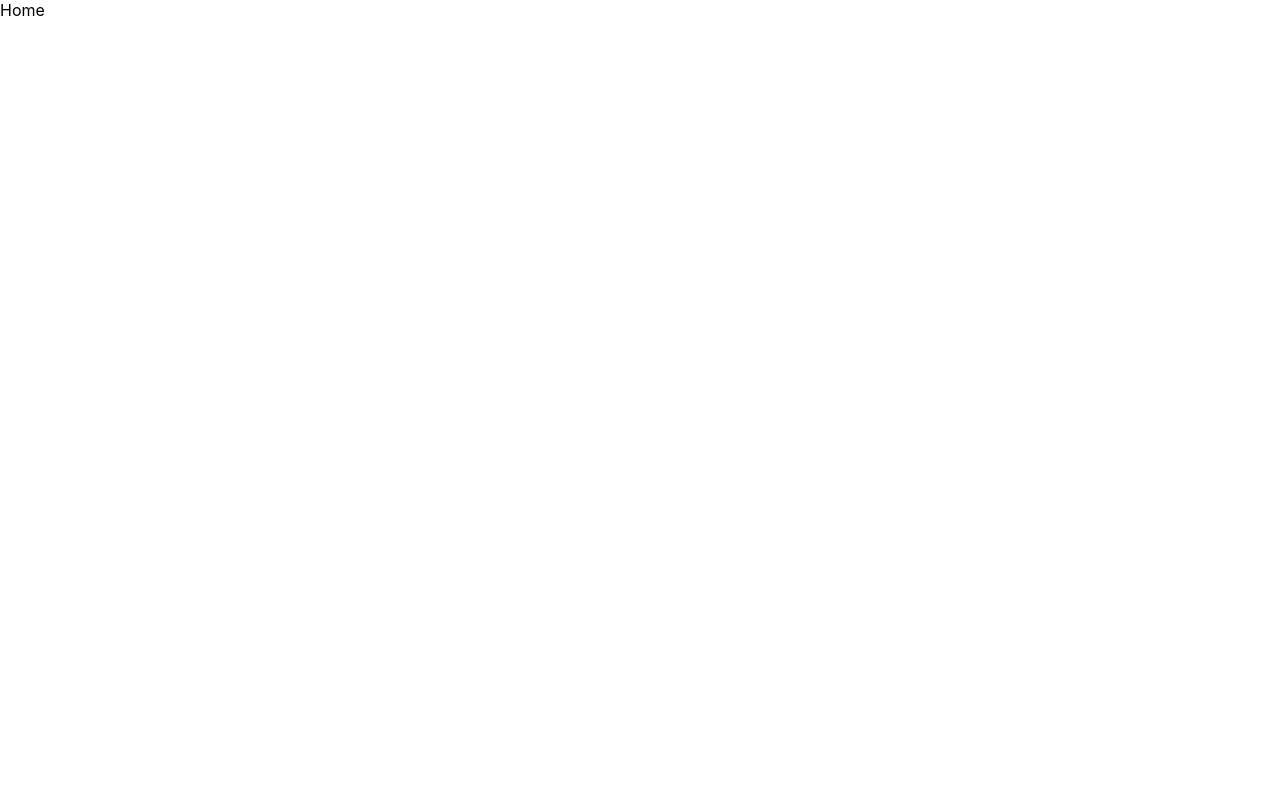
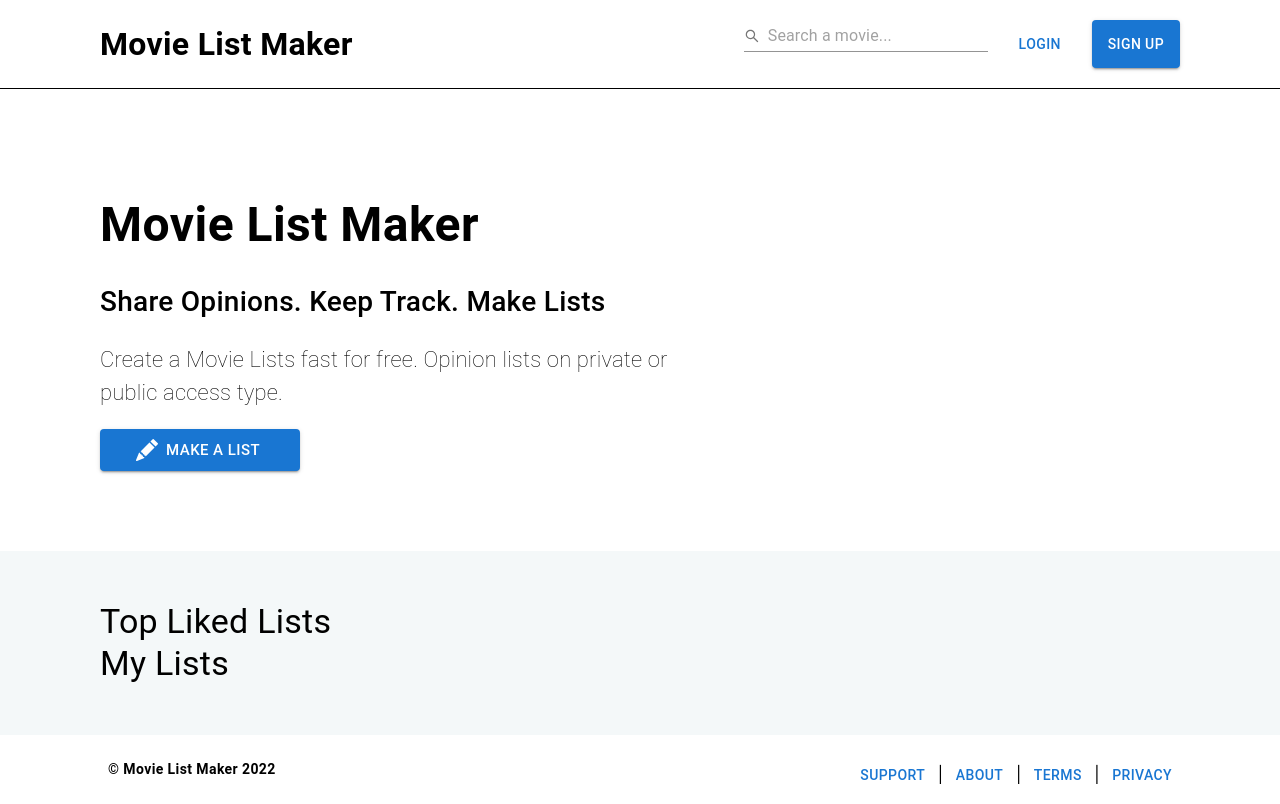
Before and after one commit to deepdarshan21/Movie-List-Maker, a React (Create React App) app in the folder client/: page / in a window 1280 px wide. Built offline with nearby package versions, Linux system fonts and the light colour scheme; the HTML template or start-up script is replaced by a standard one.

Commit message:
home page

```diff
--- a/client/package.json
+++ b/client/package.json
@@ -3,11 +3,15 @@
   "version": "0.1.0",
   "private": true,
   "dependencies": {
+    "@emotion/react": "^11.9.3",
+    "@emotion/styled": "^11.9.3",
+    "@mui/material": "^5.8.6",
     "@testing-library/jest-dom": "^5.16.4",
     "@testing-library/react": "^13.3.0",
     "@testing-library/user-event": "^13.5.0",
     "react": "^18.2.0",
     "react-dom": "^18.2.0",
+    "react-icons": "^4.4.0",
     "react-router": "^6.3.0",
     "react-router-dom": "^6.3.0",
     "react-scripts": "5.0.1",
--- /dev/null
+++ b/client/src/components/Footer/Footer.css
@@ -0,0 +1,14 @@
+.footer {
+    display: flex;
+    justify-content: space-between;
+}
+
+.footer > * {
+    margin: 22.178px 0 10px 0;
+}
+
+.footer > * > * {
+    margin: 0;
+    color: black;
+    text-transform: none;
+}
--- /dev/null
+++ b/client/src/components/Footer/Footer.jsx
@@ -0,0 +1,20 @@
+import "./Footer.css";
+import { Button } from "@mui/material";
+
+const Footer = (props) => {
+    return (
+        <footer className="footer">
+            <Button variant="text">
+                <h4>© Movie List Maker 2022</h4>
+            </Button>
+            <span>
+                <Button variant="text">Support</Button> {" | "}
+                <Button variant="text">About</Button> {" | "}
+                <Button variant="text">Terms</Button> {" | "}
+                <Button variant="text">Privacy</Button>
+            </span>
+        </footer>
+    );
+};
+
+export default Footer;
--- /dev/null
+++ b/client/src/components/Footer/index.js
@@ -0,0 +1 @@
+export { default } from "./Footer";
--- /dev/null
+++ b/client/src/components/Navbar/Navbar.css
@@ -0,0 +1,23 @@
+.nav {
+    display: flex;
+    /* justify-content: space-between; */
+    padding-top: 20px;
+    padding-bottom: 20px;
+    border-bottom: 1px solid;
+}
+
+.nav-title {
+    flex: 1;
+    font-size: 36px;
+    font-weight: 800;
+}
+
+.nav-links {
+    flex: 1;
+    display: flex;
+    justify-content: flex-end;
+}
+
+.nav-links > * {
+    margin-left:20px;
+}
--- /dev/null
+++ b/client/src/components/Navbar/Navbar.jsx
@@ -0,0 +1,83 @@
+import "./Navbar.css";
+import { Typography, TextField, InputAdornment, Button, Avatar } from "@mui/material";
+import { AiOutlineSearch } from "react-icons/ai";
+
+const Navbar = (props) => {
+    const { isAlreadyLogin, userName } = props;
+
+    function stringToColor(string) {
+        let hash = 0;
+        let i;
+
+        /* eslint-disable no-bitwise */
+        for (i = 0; i < string.length; i += 1) {
+            hash = string.charCodeAt(i) + ((hash << 5) - hash);
+        }
+
+        let color = "#";
+
+        for (i = 0; i < 3; i += 1) {
+            const value = (hash >> (i * 8)) & 0xff;
+            color += `00${value.toString(16)}`.slice(-2);
+        }
+        /* eslint-enable no-bitwise */
+
+        return color;
+    }
+
+    function stringAvatar(name) {
+        return {
+            sx: {
+                bgcolor: stringToColor(name),
+            },
+            children: `${name.split(" ")[0][0]}`,
+        };
+    }
+
+    return (
+        <nav className="nav">
+            <Typography
+                component="h2"
+                className="nav-title"
+                sx={{ fontSize: "32px", fontWeight: "600" }}
+            >
+                Movie List Maker
+            </Typography>
+            <span className="nav-links">
+                <TextField
+                    InputProps={{
+                        startAdornment: (
+                            <InputAdornment position="start">
+                                <AiOutlineSearch />
+                            </InputAdornment>
+                        ),
+                    }}
+                    variant="standard"
+                    sx={{ marginLeft: "20px" }}
+                    placeholder="Search a movie..."
+                />
+                {isAlreadyLogin ? (
+                    <>
+                        <Avatar
+                            // alt="Remy Sharp"
+                            // src="/static/images/avatar/1.jpg"
+                            {...stringAvatar("Prashant Pathak")}
+                            sx={{ marginLeft: "20px" }}
+                        />
+                    </>
+                ) : (
+                    <>
+                        <Button variant="text" sx={{ marginLeft: "20px" }}>
+                            Login
+                        </Button>
+                        <Button variant="contained" sx={{ marginLeft: "20px" }}>
+                            Sign Up
+                        </Button>
+                    </>
+                )}
+            </span>
+        </nav>
+    );
+};
+
+export default Navbar;
--- /dev/null
+++ b/client/src/components/Navbar/index.js
@@ -0,0 +1 @@
+export { default } from "./Navbar";
--- a/client/src/index.css
+++ b/client/src/index.css
@@ -1,13 +1,15 @@
 body {
-  margin: 0;
-  font-family: -apple-system, BlinkMacSystemFont, 'Segoe UI', 'Roboto', 'Oxygen',
-    'Ubuntu', 'Cantarell', 'Fira Sans', 'Droid Sans', 'Helvetica Neue',
-    sans-serif;
-  -webkit-font-smoothing: antialiased;
-  -moz-osx-font-smoothing: grayscale;
+    margin: 0;
+    font-family: -apple-system, BlinkMacSystemFont, "Segoe UI", "Roboto", "Oxygen", "Ubuntu",
+        "Cantarell", "Fira Sans", "Droid Sans", "Helvetica Neue", sans-serif;
+    -webkit-font-smoothing: antialiased;
+    -moz-osx-font-smoothing: grayscale;
+}
+
+body > * > * {
+    padding: 0 100px;
 }
 
 code {
-  font-family: source-code-pro, Menlo, Monaco, Consolas, 'Courier New',
-    monospace;
+    font-family: source-code-pro, Menlo, Monaco, Consolas, "Courier New", monospace;
 }
--- /dev/null
+++ b/client/src/pages/Home/Home.css
@@ -0,0 +1,16 @@
+.head {
+    padding-top: 100px;
+    padding-bottom: 80px;
+}
+
+.head > * {
+    width: 600px;
+    padding-bottom: 20px;
+}
+
+.main {
+    background-color: #f4f8f9;
+    padding-top: 50px;
+    padding-bottom: 50px;
+    min-height: calc(100vh - 725px);
+}
--- a/client/src/pages/Home/Home.jsx
+++ b/client/src/pages/Home/Home.jsx
@@ -1,5 +1,48 @@
-const Home = ({ props }) => {
-    return <>Home</>;
+import "./Home.css";
+import { Button, Typography } from "@mui/material";
+import { BsPencilFill } from "react-icons/bs";
+import Navbar from "../../components/Navbar";
+import Footer from "../../components/Footer";
+
+const Home = (props) => {
+    return (
+        <>
+            <Navbar />
+            <div className="head">
+                <Typography component="h1" sx={{ fontSize: "48px", fontWeight: "700" }}>
+                    Movie List Maker
+                </Typography>
+                <Typography component="h4" sx={{ fontSize: "28px", fontWeight: "500" }}>
+                    Share Opinions. Keep Track. Make Lists
+                </Typography>
+                <Typography sx={{ fontSize: "22px", fontWeight: "100" }}>
+                    Create a Movie Lists fast for free. Opinion lists on private or public access
+                    type.
+                </Typography>
+                <Button
+                    variant="contained"
+                    startIcon={<BsPencilFill />}
+                    sx={{ width: "200px" }}
+                    size="large"
+                >
+                    Make a list
+                </Button>
+            </div>
+            <div className="main">
+                <div>
+                    <Typography component="h4" variant="h4">
+                        Top Liked Lists
+                    </Typography>
+                </div>
+                <div>
+                    <Typography component="h4" variant="h4">
+                        My Lists
+                    </Typography>
+                </div>
+            </div>
+            <Footer />
+        </>
+    );
 };
 
 export default Home;
```
Also changed, not shown: 1 other file (tests, documents, lock files or other folders).
